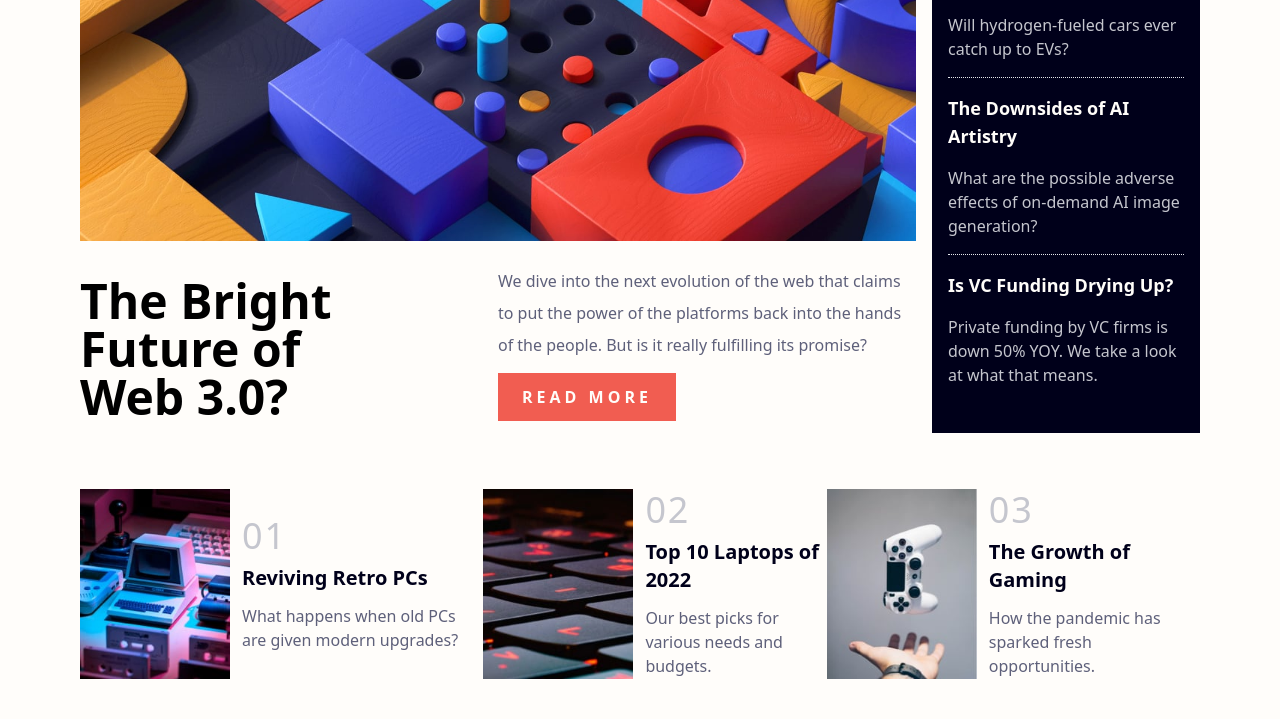
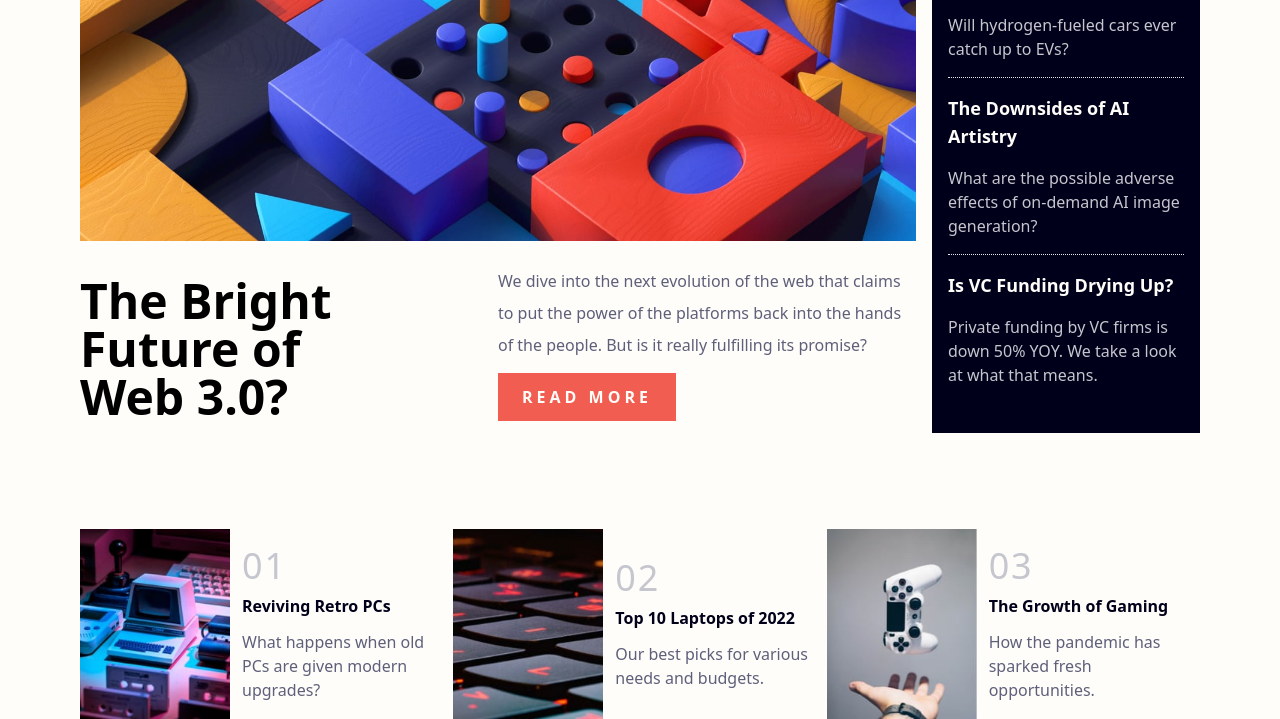
Before and after one commit to AhmaadAlharbi/News-homepage-FrontendChallenge, a website: page index.html in a window 1280 px wide. Shown: the part 263-982 px from the top of the page. Before the commit the page ends 942 px from the top, so only its background shows below. Drawn offline with Linux system fonts and the light colour scheme.

Commit message:
add grid to hero buttom

```diff
--- a/index.html
+++ b/index.html
@@ -107,7 +107,7 @@
           </div>
           <div class="col-span-12">
             <!-- bottom hero -->
-            <div class="flex mt-10">
+            <div class="grid grid-cols-3 justify-items-center mt-20">
               <div class="flex items-center space-x-3">
                 <img
                   class="w-[150px]"
@@ -116,7 +116,7 @@
                 />
                 <div>
                   <h4 class="text-4xl mb-2 tracking-wider text-Silver">01</h4>
-                  <h2 class="text-DarkSpaceBlue font-bold text-xl mb-3">
+                  <h2 class="text-DarkSpaceBlue font-bold text-md mb-3">
                     Reviving Retro PCs
                   </h2>
                   <p class="text-Gunmetal">
@@ -124,7 +124,7 @@
                   </p>
                 </div>
               </div>
-              <div class="flex justify-around items-center space-x-3">
+              <div class="flex items-center space-x-3 mr-3">
                 <img
                   class="w-[150px]"
                   src="images/image-top-laptops.jpg"
@@ -132,7 +132,7 @@
                 />
                 <div>
                   <h4 class="text-4xl mb-2 tracking-wider text-Silver">02</h4>
-                  <h2 class="text-DarkSpaceBlue font-bold text-xl mb-3">
+                  <h2 class="text-DarkSpaceBlue font-bold text-md mb-3">
                     Top 10 Laptops of 2022
                   </h2>
                   <p class="text-Gunmetal">
@@ -148,7 +148,7 @@
                 />
                 <div>
                   <h4 class="text-4xl mb-2 tracking-wider text-Silver">03</h4>
-                  <h2 class="text-DarkSpaceBlue font-bold text-xl mb-3">
+                  <h2 class="text-DarkSpaceBlue font-bold text-md mb-3">
                     The Growth of Gaming
                   </h2>
                   <p class="text-Gunmetal">
```
